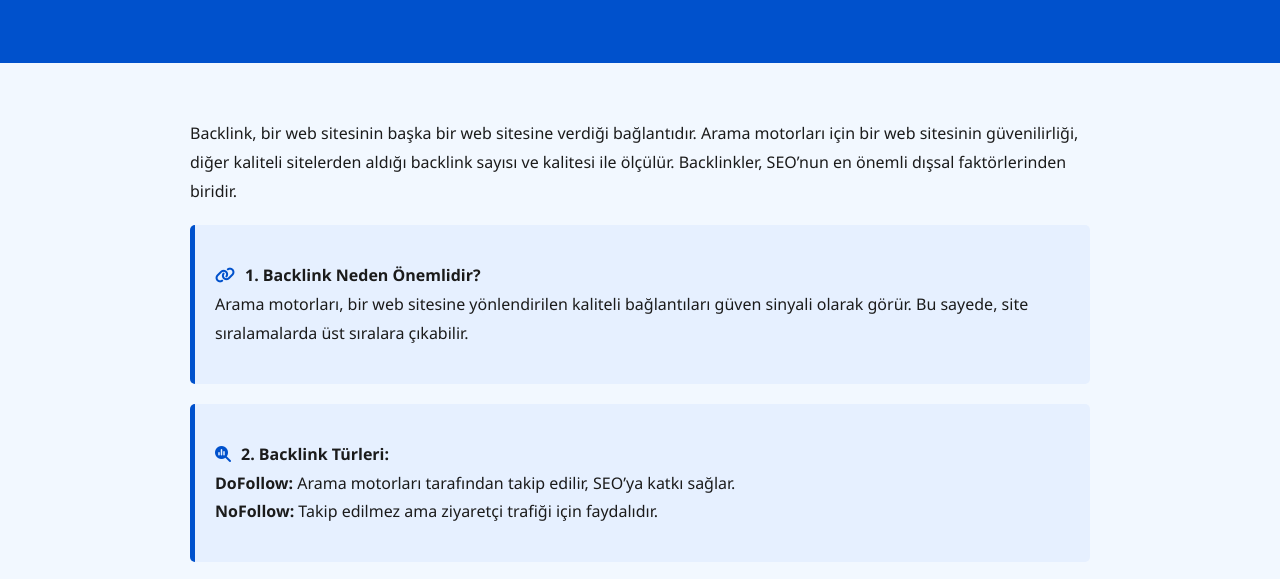
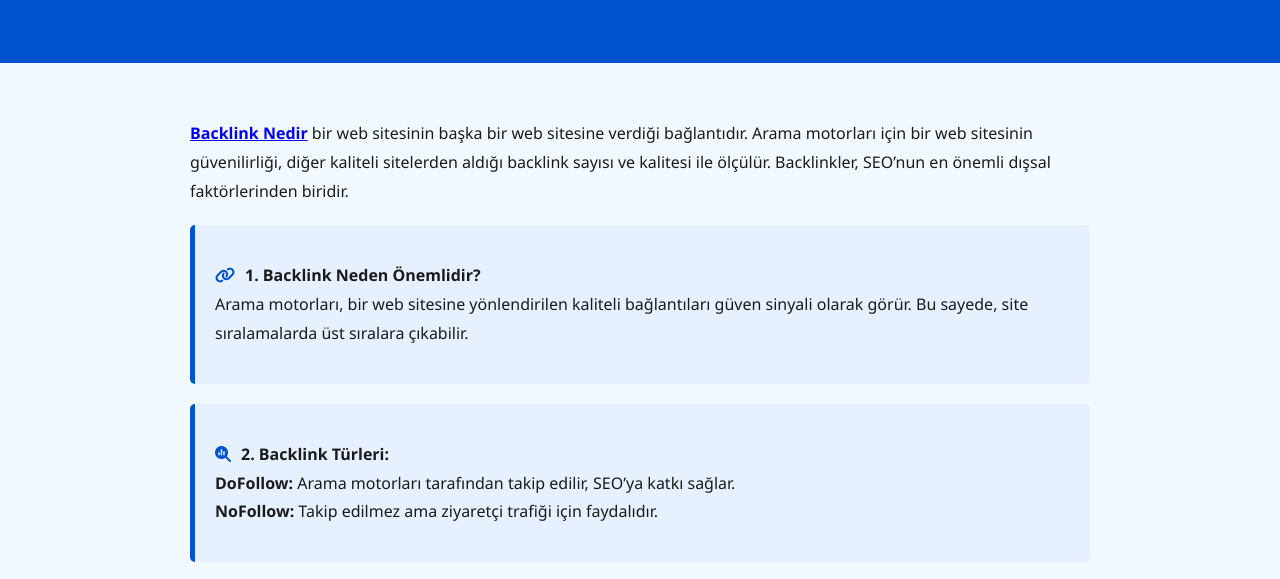
Before and after one commit to Seouzman/Backlink-Nedir, a plain HTML site: page index.html in a window 1280 px wide. Shown: the part 146-725 px from the top of the page. Drawn offline with Linux system fonts and the light colour scheme.

Commit message:
index.html

```diff
--- a/index.html
+++ b/index.html
@@ -1,6 +1,7 @@
 <!DOCTYPE html>
 <html lang="tr">
 <head>
+  <meta name="google-site-verification" content="AeJ1Gh6Omp3Eg16U60vase36dnGyogBc19_6FZ5MgAg" />
   <meta charset="UTF-8" />
   <meta name="viewport" content="width=device-width, initial-scale=1.0"/>
   <title>Backlink Nedir?</title>
@@ -76,7 +77,7 @@
 
   <section>
     <p>
-      Backlink, bir web sitesinin başka bir web sitesine verdiği bağlantıdır. Arama motorları için bir web sitesinin güvenilirliği, diğer kaliteli sitelerden aldığı backlink sayısı ve kalitesi ile ölçülür. Backlinkler, SEO’nun en önemli dışsal faktörlerinden biridir.
+       <strong><a href="https://www.seouptr.com" target="_blank">Backlink Nedir</a></strong> bir web sitesinin başka bir web sitesine verdiği bağlantıdır. Arama motorları için bir web sitesinin güvenilirliği, diğer kaliteli sitelerden aldığı backlink sayısı ve kalitesi ile ölçülür. Backlinkler, SEO’nun en önemli dışsal faktörlerinden biridir.
     </p>
 
     <div class="info-box">
```
